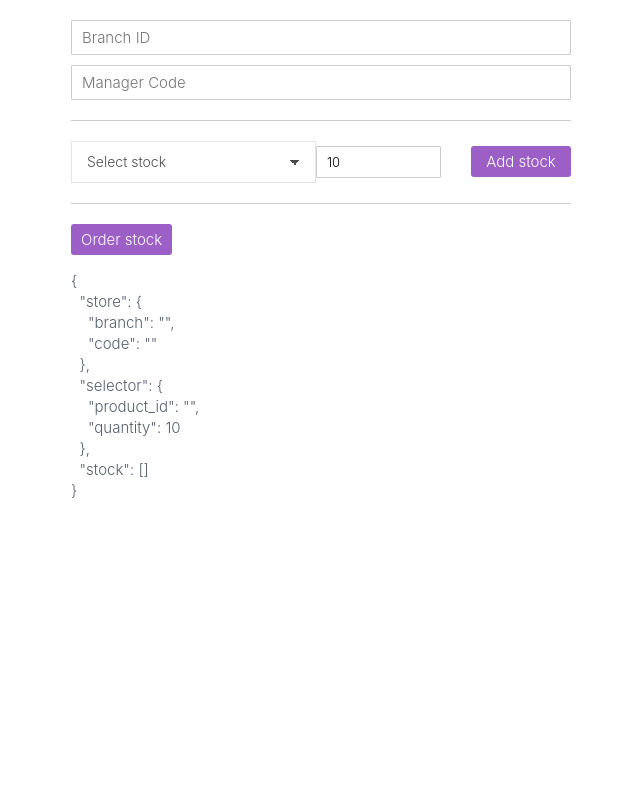
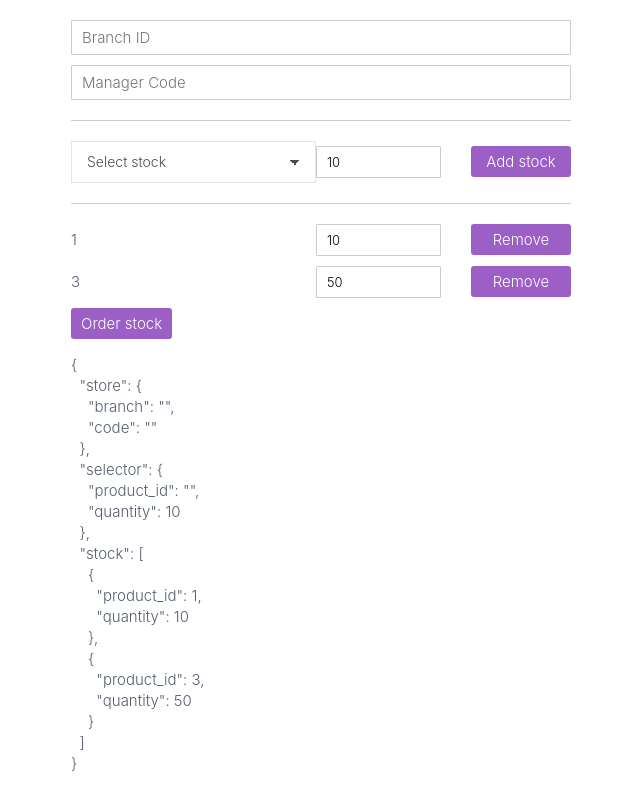
Before and after one commit to Kamye/angular-pro, an Angular app: page / in a window 1280 px wide. Shown: the whole page, without its empty margins (319-959 px from the left). Built offline with nearby package versions, Linux system fonts and the light colour scheme.

Commit message:
FormGroup collections with FormArray

```diff
--- a/src/app/stock-inventory/components/stock-product/stock-product.component.ts
+++ b/src/app/stock-inventory/components/stock-product/stock-product.component.ts
@@ -1,18 +1,38 @@
 import {Component, Input} from '@angular/core';
-import {FormGroup} from '@angular/forms';
+import {FormArray, FormGroup} from '@angular/forms';
 
 @Component({
     selector: 'stock-product',
     styleUrls: ['./stock-product.component.scss'],
     template: `
-        <div
-            class="stock-product"
-            [formGroup]="parent">
+        <div class="stock-product" [formGroup]="parent">
+            <div formArrayName="stock">
+                <div *ngFor="let item of stocks; let i = index;">
 
+                    <div class="stock-product__content" [formGroupName]="i">
+                        <div class="stock-product__name">
+                            {{ item.value.product_id }}
+                        </div>
+                        <input
+                            type="number"
+                            step="10"
+                            min="10"
+                            max="1000"
+                            formControlName="quantity">
+                        <button type="button">
+                            Remove
+                        </button>
+                    </div>
+                </div>
+            </div>
         </div>
     `
 })
 export class StockProductComponent {
     @Input()
     parent!: FormGroup;
+
+    get stocks() {
+        return (this.parent.get('stock') as FormArray).controls;
+    }
 }
--- a/src/app/stock-inventory/containers/stock-inventory/stock-inventory.component.ts
+++ b/src/app/stock-inventory/containers/stock-inventory/stock-inventory.component.ts
@@ -50,12 +50,19 @@ export class StockInventoryComponent {
             branch: new FormControl(''),
             code: new FormControl('')
         }),
-        selector: new FormGroup(({
-            product_id: new FormControl(''),
-            quantity: new FormControl(10)
-        })),
-        stock: new FormArray([])
+        selector: this.createStock({ product_id: '', quantity: 10 }),
+        stock: new FormArray([
+            this.createStock({ product_id: 1, quantity: 10 }),
+            this.createStock({ product_id: 3, quantity: 50 })
+        ])
     });
+
+    createStock(stock: any) {
+        return new FormGroup({
+            product_id: new FormControl(parseInt(stock.product_id, 10) || ''),
+            quantity: new FormControl(stock.quantity || 10)
+        });
+    }
 
     onSubmit() {
         console.log('Submit: ', this.form.value);
```
